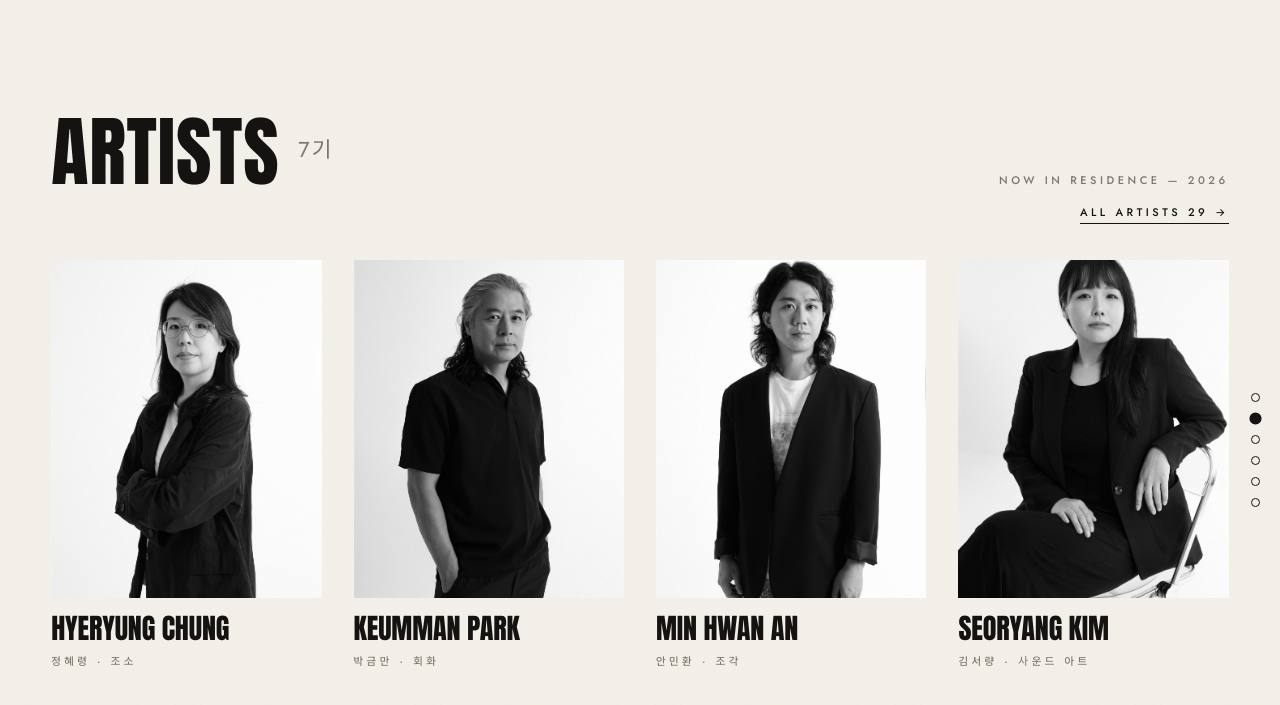
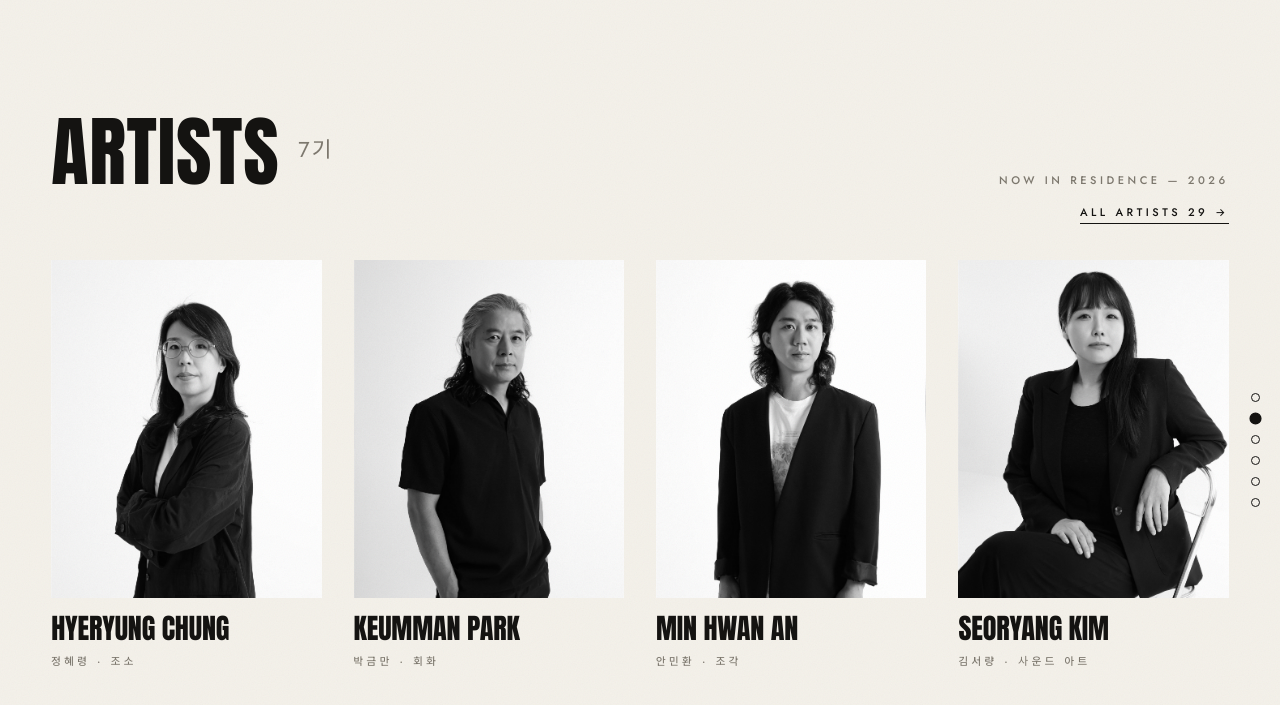
Before and after one commit to nomutefb/crstudio, a Jekyll site: the page built from index.html, in a window 1280 px wide and 900 px high, scrolled down 982 px. Shown: the top 705 px of the window. Built offline with Jekyll 4.4.1, drawn with Linux system fonts in a browser that asks for light colours; some web fonts are replaced; some of the changed text lies outside the part shown.

Commit message:
fix(home): 작가 카드 인물사진 상단 크롭 완화
메인 02 Artists 섹션의 카드는 4:5(0.8) 프레임인데 입주작가 인물사진
대부분이 2:3(0.667)이라 cover 크롭이 위아래를 8.3%씩 잘라내면서
머리 윗부분이 날아가는 경우가 있었다.

- object-position: 50% 20% — 크롭 기준점을 위로 올려 상단 잘림을
  8.3% → 3.3%로 줄임. 4:5보다 가로가 넓은(정사각 등) 사진은
  세로 위치의 영향을 받지 않으므로 기존 프레이밍 그대로 유지된다.
- transform-origin: 50% 0 — hover 시 scale(1.05) 확대가 상단이 아닌
  하단을 파고들도록 기준점을 위쪽으로 이동.

현재 7기 4명(안민환·정혜령·김서량·박금만) 기준으로 확인:
변경 전에는 김서량 정수리가 잘리고 안민환 머리가 상단에 닿았으나,
변경 후에는 hover 상태를 포함해 4명 모두 머리 위 여백이 확보된다.

Co-Authored-By: Claude Opus 5 <noreply@anthropic.com>
Claude-Session: https://claude.ai/code/session_01PGNAsA8UVVUQYyovpyfZax

```diff
--- a/assets/css/main.css
+++ b/assets/css/main.css
@@ -507,6 +507,9 @@ ul { list-style: none; }
   width: 100%;
   height: 100%;
   object-fit: cover;
+  /* 세로로 긴 인물사진이 4:5로 잘릴 때 머리가 날아가지 않도록 프레임을 위로 */
+  object-position: 50% 20%;
+  transform-origin: 50% 0;
   transition: transform 0.8s var(--ease-out);
 }
 
```
